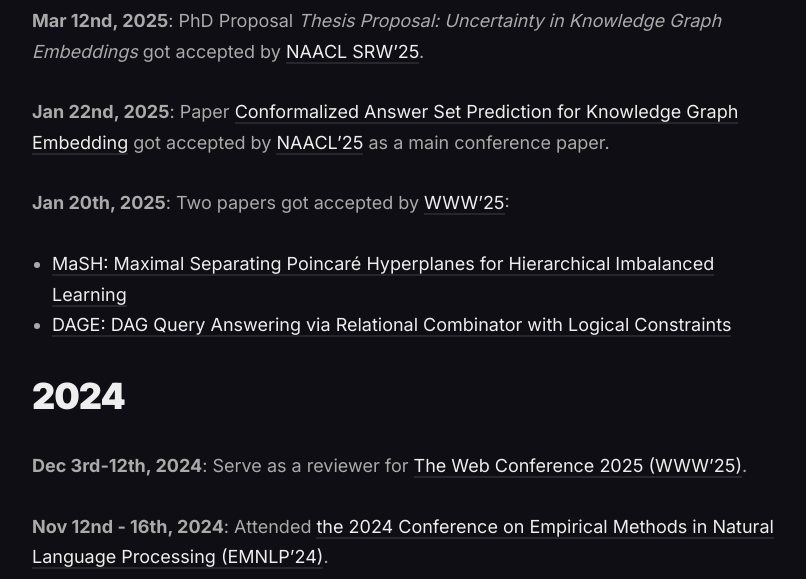
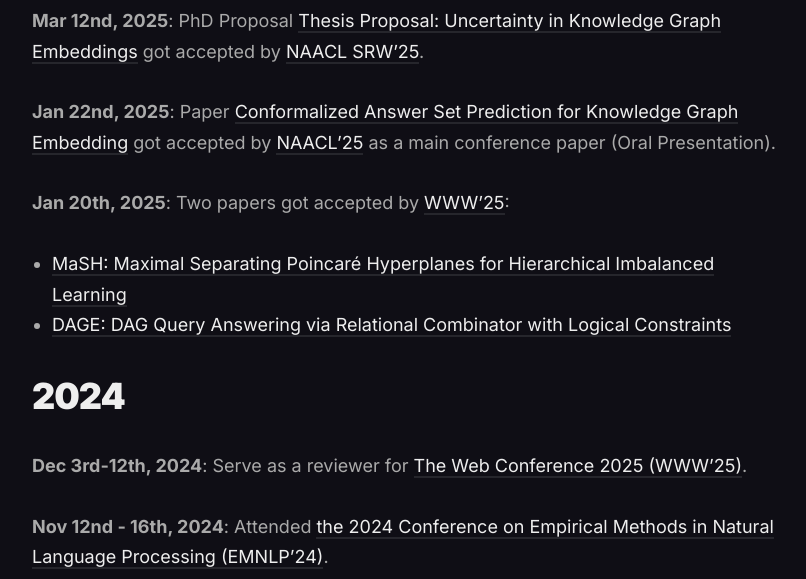
Before and after one commit to ZhuYuqicheng/ZhuYuqicheng.github.io, a Jekyll site: the page built from _pages/news.md, in a window 1280 px wide and 900 px high, scrolled down 1576 px, cut to the strip 128-707 px from the top of the window. Shown: the whole strip, without its empty margins (228-1034 px from the left). Built offline with Jekyll 4.4.1, drawn with Linux system fonts in a browser that asks for light colours; nearby versions of some CDN libraries.

```diff
--- a/_pages/news.md
+++ b/_pages/news.md
@@ -10,19 +10,19 @@ image: '/images/news.jpg'
 
 ![Spotlight](/images/IMPRS_spotlight.png)
 
-**May 15th, 2025**: Paper [Predicate-Conditional Conformalized Answer Sets for Knowledge Graph Embeddings]() got accepted as a finding paper by [ACL'25](https://2025.aclweb.org/).
+**May 15th, 2025**: Paper [Predicate-Conditional Conformalized Answer Sets for Knowledge Graph Embeddings](https://arxiv.org/abs/2505.16877) got accepted as a finding paper by [ACL'25](https://2025.aclweb.org/).
 
 **Apr 28th - May 5th, 2025**: Attended [2025 Annual Conference of the Nations of the Americas Chapter of the Association for Computational Linguistics (NAACL'25)](https://2025.naacl.org/).
 
 ![NAACL](/images/NAACL2025.JPG)
 
-**Mar 12nd, 2025**: PhD Proposal *Thesis Proposal: Uncertainty in Knowledge Graph Embeddings* got accepted by [NAACL SRW'25](https://naacl2025-srw.github.io/).
+**Mar 12nd, 2025**: PhD Proposal [Thesis Proposal: Uncertainty in Knowledge Graph Embeddings](https://aclanthology.org/2025.naacl-srw.4/) got accepted by [NAACL SRW'25](https://naacl2025-srw.github.io/).
 
-**Jan 22nd, 2025**: Paper [Conformalized Answer Set Prediction for Knowledge Graph Embedding](https://arxiv.org/pdf/2410.22105) got accepted by [NAACL'25](https://2025.naacl.org/) as a main conference paper.
+**Jan 22nd, 2025**: Paper [Conformalized Answer Set Prediction for Knowledge Graph Embedding](https://aclanthology.org/2025.naacl-long.32/) got accepted by [NAACL'25](https://2025.naacl.org/) as a main conference paper (Oral Presentation).
 
 **Jan 20th, 2025**: Two papers got accepted by [WWW'25](https://www2025.thewebconf.org/):
-- [MaSH: Maximal Separating Poincaré Hyperplanes for Hierarchical Imbalanced Learning](https://www.cs.emory.edu/~jyang71/files/mash.pdf)
-- [DAGE: DAG Query Answering via Relational Combinator with Logical Constraints](https://arxiv.org/pdf/2410.22105)
+- [MaSH: Maximal Separating Poincaré Hyperplanes for Hierarchical Imbalanced Learning](https://dl.acm.org/doi/10.1145/3701716.3715505)
+- [DAGE: DAG Query Answering via Relational Combinator with Logical Constraints](https://dl.acm.org/doi/abs/10.1145/3696410.3714677)
 
 # 2024
 
@@ -34,7 +34,7 @@ image: '/images/news.jpg'
 
 **Sep 22nd, 2024**: Serve as a member of the program committee (PC member) for [the 38th International Florida Artificial Intelligence Research Society (FLAIRS 38)](https://www.flairs-38.info/).
 
-**Sep 20th, 2024**: Paper [Predictive Multiplicity of Knowledge Graph Embeddings in Link Prediction](https://arxiv.org/abs/2408.08226) got accepted as a finding paper by [EMNLP'24](https://2024.emnlp.org/).
+**Sep 20th, 2024**: Paper [Predictive Multiplicity of Knowledge Graph Embeddings in Link Prediction](https://aclanthology.org/2024.findings-emnlp.19/) got accepted as a finding paper by [EMNLP'24](https://2024.emnlp.org/).
 
 **Jul 4th, 2024**: Paper [Generating SROI^{-} Ontologies via Knowledge Graph Query Embedding Learning](https://arxiv.org/pdf/2407.09212) got accepted as a full paper by [ECAI'24](https://www.ecai2024.eu/).
 
@@ -42,13 +42,13 @@ image: '/images/news.jpg'
 
 ![ELLIS](/images/ELLIS2024.jpg)
 
-**May 6th-10th, 2024**: Attended AAMAS'24 and gave oral presentation for paper ["Robust Knowledge Extraction from Large Language Models using Social Choice Theory"](https://arxiv.org/abs/2312.14877) in Auckland, New Zealand.
+**May 6th-10th, 2024**: Attended AAMAS'24 and gave oral presentation for paper ["Robust Knowledge Extraction from Large Language Models using Social Choice Theory"](https://dl.acm.org/doi/10.5555/3635637.3663020) in Auckland, New Zealand.
 
 ![AAMAS](/images/AAMAS24.JPG)
 
 # 2023
 
-**Dec 21st, 2023**: Paper ["Robust Knowledge Extraction from Large Language Models using Social Choice Theory"](https://arxiv.org/abs/2312.14877) got accepted as a full paper by [AAMAS'24](https://www.aamas2024-conference.auckland.ac.nz/).
+**Dec 21st, 2023**: Paper ["Robust Knowledge Extraction from Large Language Models using Social Choice Theory"](https://dl.acm.org/doi/10.5555/3635637.3663020) got accepted as a full paper by [AAMAS'24](https://www.aamas2024-conference.auckland.ac.nz/).
 
 **Nov 28th, 2023**: Gave talk about ["Knowledge graphs meet Large Language Models"](https://www.linkedin.com/posts/google-developer-group-nuremberg_we-are-super-excited-to-announce-yuqicheng-activity-7132993111739314176-hpBr?utm_source=share&utm_medium=member_desktop) at Google Developer Group (GDG) Nuremberg.
 
```
